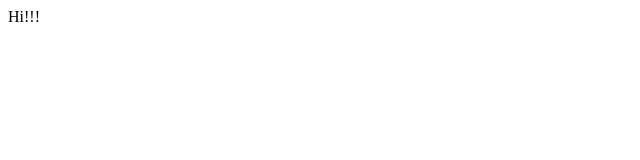
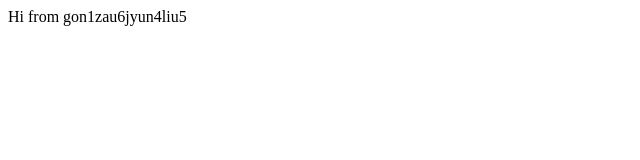
Before and after one commit to gon1zau6jyun4liu5/g1z6j4l5, a plain HTML site: page docs/index.html in a window 1280 px wide. Shown: the whole page, without its empty margins (0-640 px from the left). Drawn offline with Linux system fonts and the light colour scheme.

Commit message:
Update index.html

```diff
--- a/docs/index.html
+++ b/docs/index.html
@@ -1,3 +1,3 @@
 <html>
-<p>Hi!!!</p>
+<p>Hi from gon1zau6jyun4liu5</p>
 </html>
```
